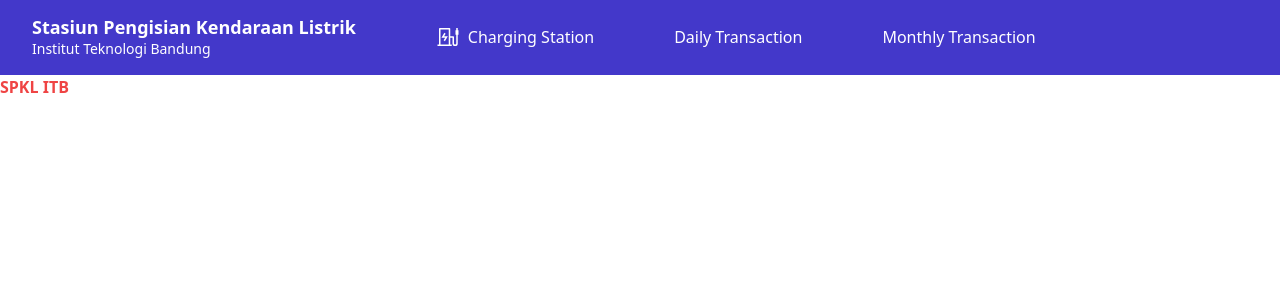
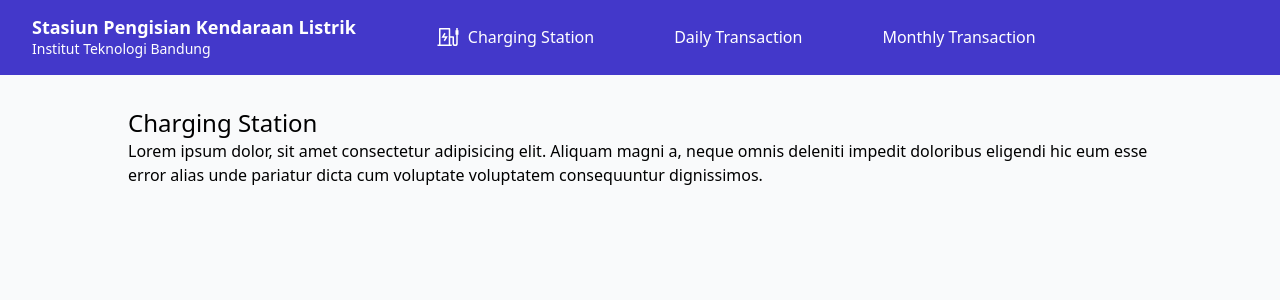
Before and after one commit to salehzaidan/spkl-hmi, a Next.js app: page / in a window 1280 px wide. Shown: the top 300 px of the page. Built offline with nearby package versions, Linux system fonts and the light colour scheme; some icons are missing.

Commit message:
Create layout component and sample pages

```diff
--- /dev/null
+++ b/src/components/Layout.tsx
@@ -0,0 +1,32 @@
+import Head from 'next/head';
+import Header from './Header';
+
+interface Props {
+  title: string;
+  children: React.ReactNode;
+}
+
+function Layout({ title, children }: Props) {
+  return (
+    <div className="grid min-h-screen grid-rows-[auto_1fr]">
+      <Head>
+        <title>Stasiun Pengisian Kendaraan Listrik ITB</title>
+        <meta
+          name="description"
+          content="Stasiun Pengisian Kendaraan Listrik ITB"
+        />
+        <link rel="icon" href="/favicon.ico" />
+      </Head>
+
+      <Header />
+
+      <main className="bg-gray-50 p-8">
+        <div className="mx-auto max-w-screen-lg">
+          <h1 className="text-2xl font-medium">{title}</h1>
+          {children}
+        </div>
+      </main>
+    </div>
+  );
+}
+export default Layout;
--- /dev/null
+++ b/src/pages/daily.tsx
@@ -0,0 +1,16 @@
+import type { NextPage } from 'next';
+import Layout from '../components/Layout';
+
+const DailyPage: NextPage = () => {
+  return (
+    <Layout title="Daily Transaction">
+      <p>
+        Lorem ipsum dolor sit, amet consectetur adipisicing elit. Nostrum
+        dolorem unde odio autem aut atque mollitia expedita laudantium, nemo,
+        placeat libero quo sequi, eos repellat repudiandae sapiente earum a cum.
+      </p>
+    </Layout>
+  );
+};
+
+export default DailyPage;
--- a/src/pages/index.tsx
+++ b/src/pages/index.tsx
@@ -1,26 +1,17 @@
 import type { NextPage } from 'next';
-import Head from 'next/head';
-import Header from '../components/Header';
+import Layout from '../components/Layout';
 
-const Home: NextPage = () => {
+const ChargingStationPage: NextPage = () => {
   return (
-    <div>
-      <Head>
-        <title>Stasiun Pengisian Kendaraan Listrik ITB</title>
-        <meta
-          name="description"
-          content="Stasiun Pengisian Kendaraan Listrik ITB"
-        />
-        <link rel="icon" href="/favicon.ico" />
-      </Head>
-
-      <Header />
-
-      <main>
-        <h1 className="font-bold text-red-500">SPKL ITB</h1>
-      </main>
-    </div>
+    <Layout title="Charging Station">
+      <p>
+        Lorem ipsum dolor, sit amet consectetur adipisicing elit. Aliquam magni
+        a, neque omnis deleniti impedit doloribus eligendi hic eum esse error
+        alias unde pariatur dicta cum voluptate voluptatem consequuntur
+        dignissimos.
+      </p>
+    </Layout>
   );
 };
 
-export default Home;
+export default ChargingStationPage;
--- /dev/null
+++ b/src/pages/monthly.tsx
@@ -0,0 +1,16 @@
+import type { NextPage } from 'next';
+import Layout from '../components/Layout';
+
+const MonthlyPage: NextPage = () => {
+  return (
+    <Layout title="Monthly Transaction">
+      <p>
+        Lorem ipsum dolor sit, amet consectetur adipisicing elit. Ducimus vero
+        totam enim! Neque saepe sequi fuga adipisci maiores quis odio magnam
+        sed, dolor labore atque error enim velit? Amet, soluta?
+      </p>
+    </Layout>
+  );
+};
+
+export default MonthlyPage;
```
